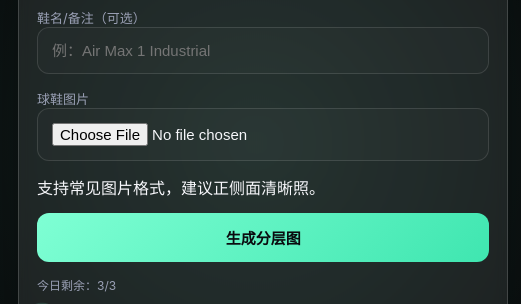
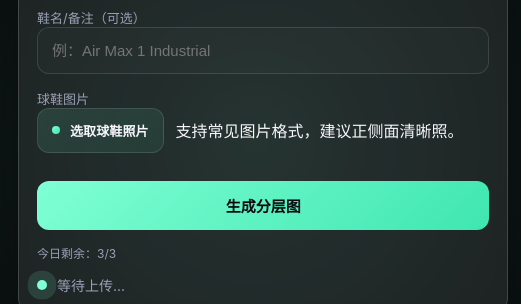
Before and after one commit to keenturbo/sneaker-deconstruction, a website: page public/index.html in a window 1280 px wide. Shown: the part 172-476 px from the top of the page, 0-521 px from the left. Drawn offline with Linux system fonts and the light colour scheme; grey boxes are pictures that could not be loaded.

Commit message:
chore: restyle file upload control to match sneaker theme

```diff
--- a/public/index.html
+++ b/public/index.html
@@ -41,7 +41,7 @@
 
     form { display: flex; flex-direction: column; gap: 14px; }
     label { font-size: 13px; color: var(--muted); }
-    input[type="text"], input[type="file"] {
+    input[type="text"] {
       width: 100%;
       padding: 14px;
       border-radius: 12px;
@@ -50,7 +50,27 @@
       color: var(--text);
       font-size: 15px;
     }
-    input[type="text"]:focus, input[type="file"]:focus { outline: 1px solid var(--accent); border-color: var(--accent); }
+    input[type="text"]:focus { outline: 1px solid var(--accent); border-color: var(--accent); }
+    .file-input { display: none; }
+    .file-row { display: flex; gap: 12px; align-items: center; flex-wrap: wrap; }
+    .file-trigger {
+      display: inline-flex;
+      align-items: center;
+      gap: 10px;
+      padding: 12px 14px;
+      border-radius: 12px;
+      border: 1px solid var(--border);
+      background: linear-gradient(135deg, rgba(127,255,212,0.12), rgba(63,230,176,0.08));
+      color: var(--text);
+      cursor: pointer;
+      font-weight: 600;
+      letter-spacing: 0.1px;
+      transition: transform 0.08s ease, border-color 0.08s ease, box-shadow 0.08s ease;
+    }
+    .file-trigger:hover { border-color: var(--accent); box-shadow: 0 8px 18px rgba(127,255,212,0.12); }
+    .file-trigger:active { transform: translateY(1px); }
+    .file-trigger .dot { width: 8px; height: 8px; }
+
     button.primary {
       padding: 14px;
       border-radius: 12px;
@@ -82,7 +102,7 @@
     .state { font-size: 14px; color: var(--muted); display: inline-flex; align-items: center; gap: 6px; }
 
     .counter { font-size: 12px; color: var(--muted); }
-    .preview { display: flex; gap: 12px; align-items: center; }
+    .preview { display: flex; gap: 12px; align-items: center; flex-wrap: wrap; }
     .thumb { width: 96px; height: 96px; border: 1px solid var(--border); border-radius: 12px; object-fit: cover; background: #0b0c12; }
     .modal-backdrop { position: fixed; inset: 0; background: rgba(0,0,0,0.7); display: flex; align-items: center; justify-content: center; z-index: 999; padding: 18px; }
     .modal { background: #0b0c12; border: 1px solid var(--border); border-radius: 16px; padding: 20px; max-width: 420px; width: 100%; color: var(--text); box-shadow: 0 18px 40px rgba(0,0,0,0.35); }
@@ -112,11 +132,14 @@
           </div>
           <div>
             <label for="image-input">球鞋图片</label>
-            <input id="image-input" name="image" type="file" accept="image/*" required />
+            <div class="file-row">
+              <label class="file-trigger" for="image-input"><span class="dot"></span><span>选取球鞋照片</span></label>
+              <span id="file-hint" class="muted">支持常见图片格式，建议正侧面清晰照。</span>
+            </div>
+            <input id="image-input" class="file-input" name="image" type="file" accept="image/*" required />
           </div>
           <div class="preview">
             <img id="thumb" class="thumb hidden" alt="预览" />
-            <span id="file-hint" class="muted">支持常见图片格式，建议正侧面清晰照。</span>
           </div>
           <button class="primary" type="submit" id="submit-btn">生成分层图</button>
           <div class="counter" id="limit-counter">今日剩余：3/3</div>
```
